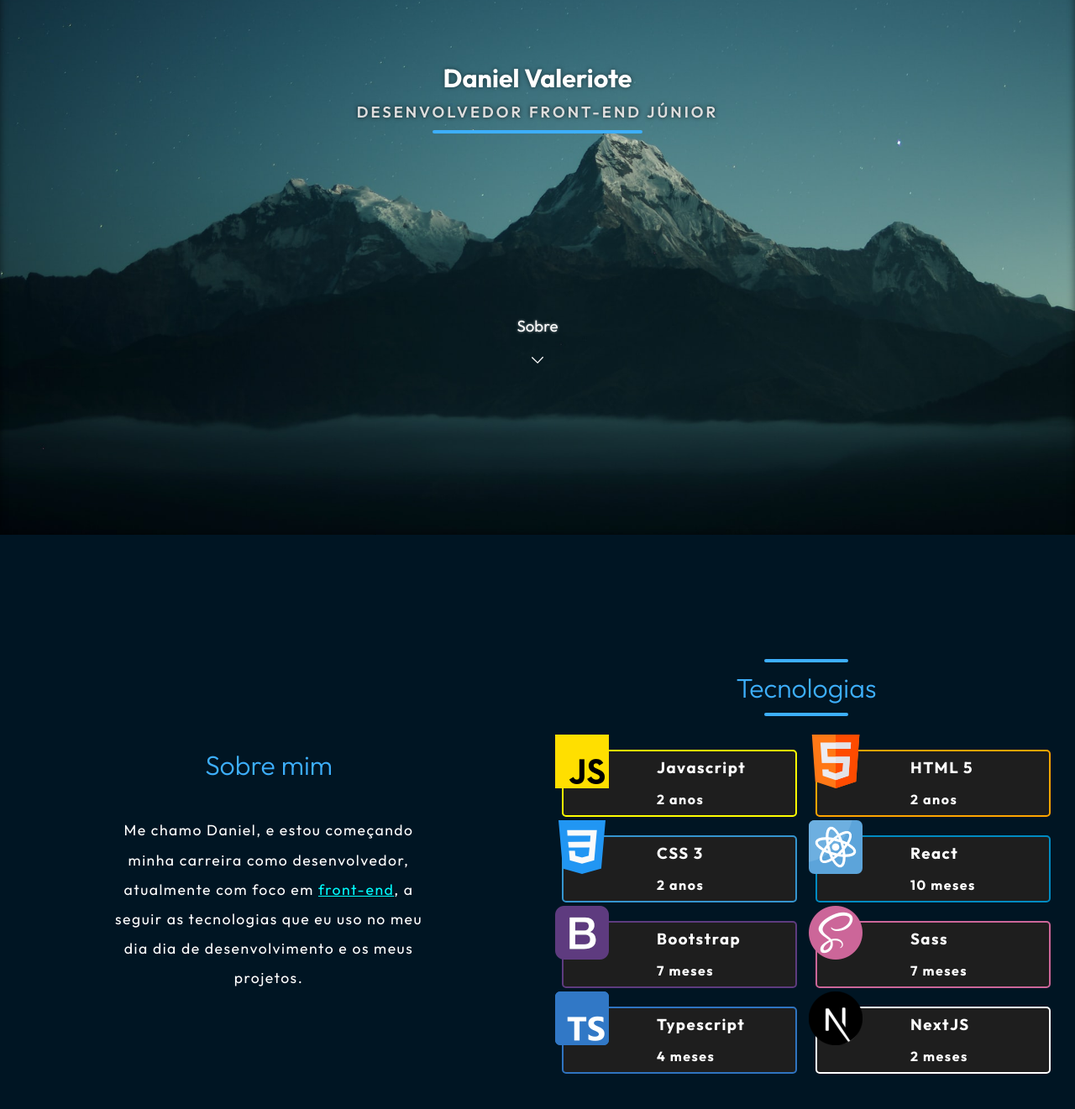
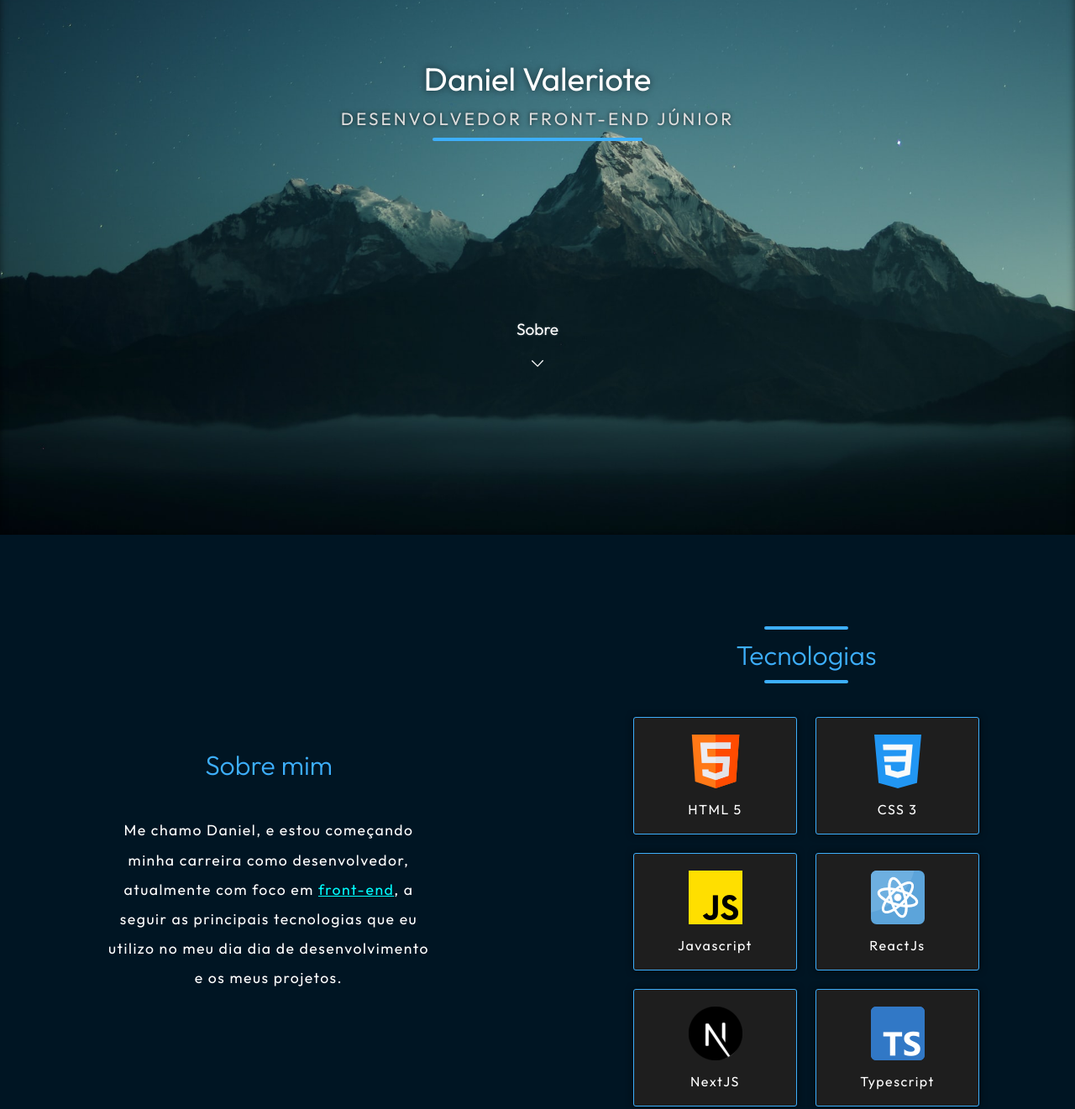
Before and after one commit to DanielValeriote/portfolio, a website built with webpack: page src/index.html in a window 1280 px wide. Shown: the part 202-1523 px from the top of the page at 84% size. Built offline with nearby package versions, Linux system fonts and the light colour scheme.

Commit message:
overall improvement

```diff
--- a/src/index.html
+++ b/src/index.html
@@ -6,6 +6,7 @@
   <meta http-equiv="X-UA-Compatible" content="IE=edge">
   <meta name="viewport" content="width=device-width, initial-scale=1.0">
   <title>Daniel Valeriote - Programador Front-End Junior</title>
+  <link rel="shortcut icon" href="./favicon.ico" type="image/x-icon">
   <!-- Google Fonts - Outfit -->
   <link rel="preconnect" href="https://fonts.googleapis.com">
   <link rel="preconnect" href="https://fonts.gstatic.com" crossorigin>
@@ -62,7 +63,7 @@
     </div>
   <div class="about-pointer">
     <a href="#about" class="init-hidden">
-      <h3 class="about-title">Sobre</h3>
+      <h3 class="about-pointer-title">Sobre</h3>
       <span class="float-icon-container">
         <svg class="float-icon" width="16px" height="16px" viewBox="0 0 24 24" xmlns="http://www.w3.org/2000/svg">
           <polyline fill="none" stroke="#000" stroke-width="2" points="7.086 3.174 17.086 13.174 7.086 23.174" transform="scale(1 -1) rotate(-89 -1.32 0)" />
@@ -74,7 +75,7 @@
   <main class="main-section">
     <article class="about-section init-hidden" id="about">
       <h2 tabindex="0">Sobre mim</h2>
-      <p tabindex="0" >Me chamo Daniel, e estou começando minha carreira como desenvolvedor, atualmente com foco em <span class="highlited-2">front-end</span>, a seguir as tecnologias que eu uso no meu dia dia de desenvolvimento e os meus projetos.</p>
+      <p tabindex="0" >Me chamo Daniel, e estou começando minha carreira como desenvolvedor, atualmente com foco em <span class="highlited-2">front-end</span>, a seguir as principais tecnologias que eu utilizo no meu dia dia de desenvolvimento e os meus projetos.</p>
     </article>
     <div class="technologies-section init-hidden" id="technologies">
       <span class="underline"></span>
@@ -82,51 +83,33 @@
       <span class="underline"></span>
         <ul class="technologies-list init-hidden">
           <li class="tech-card-item" tabindex="0">
+            <img class="tech-card-img" src="./img/tech-icons/html-5.png" alt="ícone html">
+            <h3 class="tech-card-title">HTML 5</h3>
+          </li>
+
+          <li class="tech-card-item" tabindex="0">
+            <img class="tech-card-img" src="./img/tech-icons/css-3.png" alt="ícone CSS">
+            <h3 class="tech-card-title">CSS 3</h3>
+          </li>
+
+          <li class="tech-card-item" tabindex="0">
             <img class="tech-card-img" src="./img/tech-icons/js.png" alt="ícone javascript">
             <h3 class="tech-card-title">Javascript</h3>
-            <h4 class="tech-card-info">2 anos</h4>
           </li>
 
-          <li class="tech-card-item html-item" tabindex="0">
-            <img class="tech-card-img" src="./img/tech-icons/html-5.png" alt="ícone html">
-            <h3 class="tech-card-title">HTML 5</h3>
-            <h4 class="tech-card-info">2 anos</h4>
+          <li class="tech-card-item" tabindex="0">
+            <img class="tech-card-img" src="./img/tech-icons/react-js.png" alt="ícone react">
+            <h3 class="tech-card-title">ReactJs</h3>
           </li>
 
-          <li class="tech-card-item css-item" tabindex="0">
-            <img class="tech-card-img" src="./img/tech-icons/css-3.png" alt="ícone CSS">
-            <h3 class="tech-card-title">CSS 3</h3>
-            <h4 class="tech-card-info">2 anos</h4>
+          <li class="tech-card-item" tabindex="0">
+            <img class="tech-card-img" src="./img/tech-icons/next-js.png" alt="next js">
+            <h3 class="tech-card-title">NextJS</h3>
           </li>
 
-          <li class="tech-card-item react-item" tabindex="0">
-            <img class="tech-card-img" src="./img/tech-icons/react-js.png" alt="ícone react">
-            <h3 class="tech-card-title">React</h3>
-            <h4 class="tech-card-info">10 meses</h4>
-          </li>
-
-          <li class="tech-card-item bootstrap-item" tabindex="0">
-            <img class="tech-card-img" src="./img/tech-icons/bootstrap.png" alt="ícone bootstrap">
-            <h3 class="tech-card-title">Bootstrap</h3>
-            <h4 class="tech-card-info">7 meses</h4>
-          </li>
-
-          <li class="tech-card-item sass-item" tabindex="0">
-            <img class="tech-card-img" src="./img/tech-icons/sass.png" alt="ícone sass">
-            <h3 class="tech-card-title">Sass</h3>
-            <h4 class="tech-card-info">7 meses</h4>
-          </li>
-
-          <li class="tech-card-item typescript-item" tabindex="0">
+          <li class="tech-card-item" tabindex="0">
             <img class="tech-card-img" src="./img/tech-icons/typescript.png" alt="ícone typescript">
             <h3 class="tech-card-title">Typescript</h3>
-            <h4 class="tech-card-info">4 meses</h4>
-          </li>
-
-          <li class="tech-card-item next-item" tabindex="0">
-            <img class="tech-card-img" src="./img/tech-icons/next-js.png" alt="next js">
-            <h3 class="tech-card-title">NextJS</h3>
-            <h4 class="tech-card-info">2 meses</h4>
           </li>
     </div>
     <section class="projects-section" id="projects">
--- a/src/index.js
+++ b/src/index.js
@@ -7,9 +7,7 @@ const dropdownBtn = document.getElementById("dropdown-btn");
 
 const dropdownToggle = _ => {
   dropdown.classList.toggle("hidden");
-  dropdown.ariaExpanded = dropdown.ariaExpanded == "true" ? "false" : "true"
-
-  console.log(dropdown.ariaExpanded)
+  dropdown.ariaExpanded = dropdown.ariaExpanded == "true" ? "false" : "true";
 }
 
 dropdownBtn.addEventListener("click", dropdownToggle);
--- a/src/styles/sections/_intro.scss
+++ b/src/styles/sections/_intro.scss
@@ -17,17 +17,17 @@
   padding: 30px;
   padding-top: 30px;
   & .intro-h1 {
-    font-size: 1.9rem;
-    font-weight: bolder;
-    text-shadow: 0px 0px 5px rgba(0, 0, 0, 0.5);
+    font-size: 2.4rem;
+    font-weight: normal;
+    text-shadow: 0px 0px 8px rgba(0, 0, 0, 0.6);
   }
   & .intro-h1, .intro-h2 {
     text-align: center;
     margin: 10px;
   }
   & .intro-h2 {
-    font-weight: 600;
-    font-size: 1.15rem;
+    font-weight: normal;
+    font-size: 1.3rem;
     color: $third-color;
     text-shadow: 0px 0px 5px rgba(0, 0, 0, 0.7);
     letter-spacing: 3px;
@@ -41,9 +41,10 @@
     justify-content: center;
     padding: 50px 0px;
     gap: 0px;
-    & .about-title {
+    & .about-pointer-title {
       font-weight: normal;
-      text-shadow: 0px 0px 3px rgba(255, 255, 255, 0.671);
+      font-size: 1.2rem;
+      text-shadow: 0px 0px 3px rgba(255, 255, 255, 0.24);
     }
     & .float-icon-container {
       position: absolute;
--- a/src/styles/sections/_technologies.scss
+++ b/src/styles/sections/_technologies.scss
@@ -18,20 +18,18 @@
 }
 
 .tech-card-item {
-  display: grid;
-  grid-template:
-  "img title" 38px
-  "img info" 38px
-  / 76px auto;
-  border: 2px solid yellow;
-  border-radius: 5px;
-  max-width: 280px;
+  display: flex;
+  flex-direction: column;
+  gap: 15px;
+  border: 1px solid $highlited-color;
+  border-radius: 3px;
+  max-width: 195px;
+  min-height: 140px;
   background-color: #1e1e1e;
-  align-content:center;
-  position: relative;
+  padding: 5px;
   align-items: center;
-  letter-spacing: 1.5px;
-  column-gap: 35px;
+  justify-content: center;
+  box-shadow: 0px 0px 8px rgba(0,0,0,0.6);
 }
 
 .tech-card-item:hover {
@@ -39,46 +37,14 @@
   transition-duration: .3s;
 }
 
-.tech-card-img {
-  grid-area: img;
-  background-color: transparent;
-  position: absolute;
-  top: -20px;
-  left: -10px;
+.tech-card-title {
+  font-weight: normal;
+  text-align: center;
+  font-size: 1rem;
+  letter-spacing: 1.5px;
 }
 
-.tech-card-title {
-  grid-area: title;
+.tech-card-img {
+  width: 64px;
+  height: 64px;
 }
-
-.tech-card-info {
-  grid-area: info;
-}
-
-.html-item {
-  border-color: orange;
-}
-
-.css-item {
-  border-color: #3595cf;
-}
-
-.react-item {
-  border-color: rgb(0, 139, 194);
-}
-
-.sass-item {
-  border-color: #cc6699;
-}
-
-.typescript-item {
-  border-color: #2f74c0;
-}
-
-.bootstrap-item {
-  border-color: #5e3b7f;
-}
-
-.next-item {
-  border-color: #fff;
-}
```
